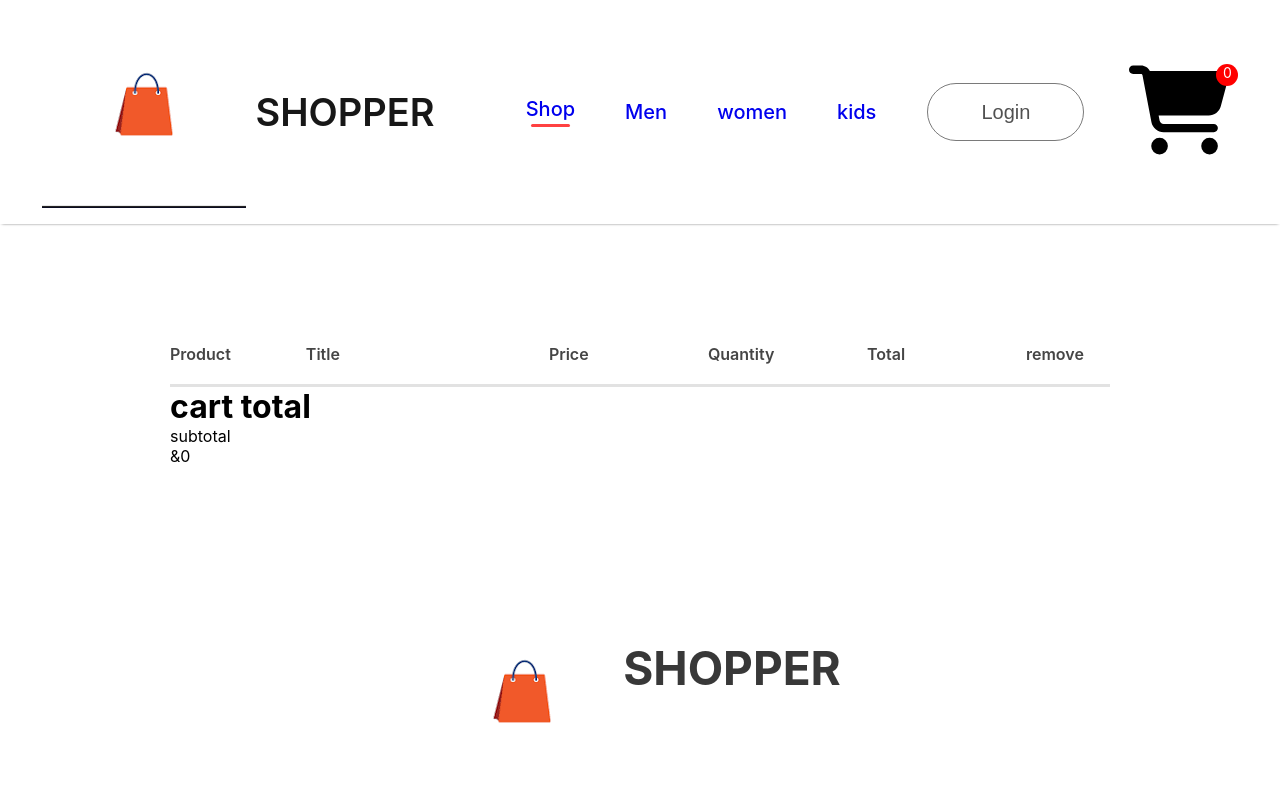
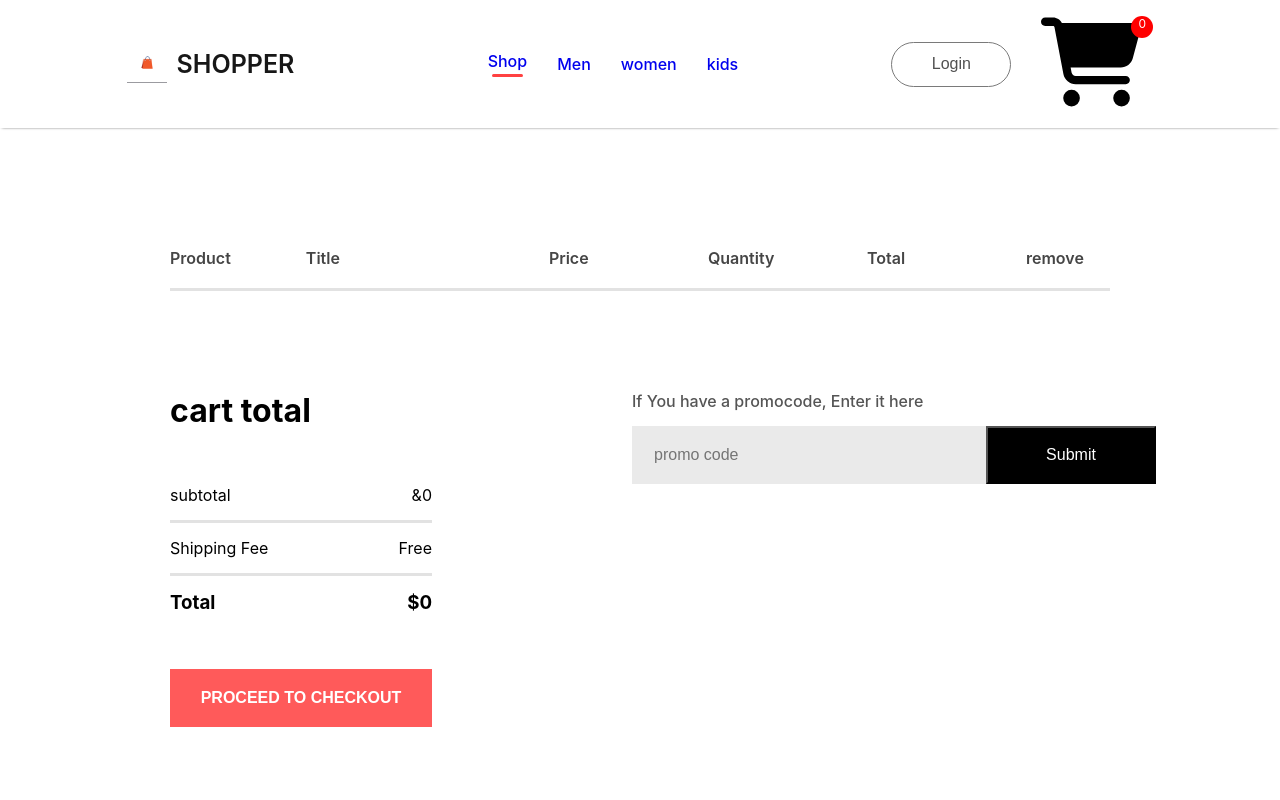
Before and after one commit to rollchai/web-app, a React (Create React App) app: page /cart in a window 1280 px wide. Shown: the top 800 px of the page. Built offline with nearby package versions, Linux system fonts and the light colour scheme.

Commit message:
front end is over

```diff
--- a/src/component/Carditems/Carditems.css
+++ b/src/component/Carditems/Carditems.css
@@ -30,3 +30,65 @@
     border: 2px solid #ebebeb;
     background: #fff;
 }
+.cartitems-down{
+    display: flex;
+    margin: 100px 0px;
+}
+.cartitem-total{
+    flex: 1;
+    display: flex;
+    flex-direction: column;
+    margin-right:200px ;
+    gap: 40px;
+}
+.cartitems-total-item{
+    display: flex;
+    justify-content: space-between;
+    padding: 15px 0px;
+
+}
+.cartitem-total button{
+    width: 262px;
+    height: 58px;
+outline: none;
+border: none;
+background: #ff5a5a;
+color: #fff;
+font-size: 16px;
+font-weight: 600;
+cursor: pointer;
+
+}
+.cartitems-promocode{
+    flex: 1;
+    font-size: 16px;
+    font-weight: 500;
+}
+.cartitems-promocode p{
+    color: #555;
+
+}
+.cartitems-promobox{
+    width: 504px;
+    margin-top: 15px;
+    padding-left: 20px;
+    height: 58px;
+    background: #eaeaea;
+
+}
+.cartitems-promocode input{
+    border: none;
+    outline: none;
+    background: transparent;
+    font-size:16px ;
+    width: 330px;
+    height: 50px;
+}
+.cartitems-promocode button{
+    width: 170px;
+    height: 58px;
+    font-size: 16px;
+    background: black;
+    color: white;
+    cursor: pointer;
+}
--- a/src/component/Carditems/Carditems.jsx
+++ b/src/component/Carditems/Carditems.jsx
@@ -4,7 +4,7 @@
 import removeicon from "../anotherphotofolder/remove.svg"
 
 const Carditems = () => {
-    const{allproduct,cartitems,removefromcart}=useContext(Context)
+    const{allproduct,cartitems,removefromcart,gettotalcartamount}=useContext(Context)
 
   return (
     <div className='Cartitems'>
@@ -46,9 +46,27 @@
                 subtotal
             </p>
             <p>
-                &{0}
+                &{gettotalcartamount()}
             </p>
         </div>
+        <hr/>
+        <div className="cartitems-total-item">
+            <p>Shipping Fee</p>
+            <p>Free</p>
+        </div>
+        <hr/>
+        <div className="cartitems-total-item">
+            <h3>Total</h3>
+            <h3>${gettotalcartamount()}</h3>
+        </div>
+        </div>
+        <button>PROCEED TO CHECKOUT</button>
+    </div>
+    <div className="cartitems-promocode">
+        <p>If You have a promocode, Enter it here</p>
+        <div className="cartitems-promobox">
+            <input type='text' placeholder='promo code '/>
+            <button>Submit</button>
         </div>
     </div>
 </div>
--- a/src/component/navbar/Navbar.css
+++ b/src/component/navbar/Navbar.css
@@ -77,3 +77,56 @@
     color: white;
 
 }
+@media(max-width:1280px){
+    .navbar{
+        padding: 12px 50px;
+    }
+    .nav-logo img{
+        width: 40px;
+
+    }
+    .nav-logo p{
+        font-size: 25px;
+
+    }
+   .nav-menu{
+    gap: 30px;
+    font-size: 16px;
+   }
+   .nav-login-cart{
+    gap:30px;
+   }
+   .nav-login-cart button {
+    width: 120px;
+    height: 45px;
+    font-size:16px ;
+   }
+   .nav-cart-count{
+    margin-left: -40px;
+    font-size: 12px;
+   }
+}
+@media(max-width:1024px){
+    .navbar{
+        padding: 12px 30px ;
+    }
+    .nav-menu{
+        gap: 25px;
+        font-size: 14px;
+    }
+    .nav-login-cart button{
+        width: 80px;
+        height: 35px;
+        font-size: 14px;
+
+    }
+    .nav-login-cart img{
+        width: 30px;
+
+    }
+    .nav-cart-count{
+        width: 18px;
+        height: 18px;
+
+    }
+}
--- a/src/component/navbar/Navbar.jsx
+++ b/src/component/navbar/Navbar.jsx
@@ -1,11 +1,12 @@
-import React, { useState } from 'react'
+import React, { useContext, useState } from 'react'
 import "./Navbar.css"
 import logo from "../assest/download (1).png"
 import carticon from "../assest/Cart.svg"
 import { Link } from 'react-router-dom'
+import { Context } from '../../context/Context'
 const Navbar = () => {
 const [menu,setmenu]=useState("shop")
-
+const{gettotalcartitem}=useContext(Context)
   return (
     <div className='navbar'>
       <div className="nav-logo"> <img src={logo} alt="" />
@@ -29,7 +30,7 @@
         <Link  style={{textDecoration:"none"}} to="/login">  <button>Login</button></Link>
 
        <Link   style={{textDecoration:"none"}}to={"/cart"}><img src={carticon} alt="" height="100px" width="100px"/></Link>
-        <div className="nav-cart-count">0</div>
+        <div className="nav-cart-count">{gettotalcartitem()}</div>
       </div>
 
 
--- a/src/context/Context.jsx
+++ b/src/context/Context.jsx
@@ -20,14 +20,43 @@
         setcartitems((prev)=>({
             ...prev,[itemId]:prev[itemId]+1
         }))
-        console.log(cartitems)
+
     }
     const removefromcart=(itemId)=>{
         setcartitems((prev)=>({
 ...prev,[itemId]:prev[itemId]-1
         }))
     }
-    const contextvalue= {allproduct,cartitems,addtocart,removefromcart};
+    // console.log(cartitems)
+
+    const gettotalcartamount=()=>{
+        let totalamount=0;
+
+
+        for(const item in cartitems)
+        {
+            if(cartitems[item]>0){
+                let iteminfo=allproduct.find((product)=>
+                    product.id===Number(item))
+
+                totalamount += iteminfo.new_price*cartitems[item];
+
+            }
+        }
+        return totalamount;
+    }
+    let gettotalcartitem=(()=>{
+        let totalitem=0;
+        for(const item in cartitems)
+        {
+            if(cartitems[item]>0){
+                totalitem += cartitems[item];
+            }
+        }
+return totalitem
+    })
+    // console.log(cartitems[item])
+    const contextvalue= {allproduct,cartitems,addtocart,removefromcart,gettotalcartamount,gettotalcartitem};
 
     return (
         <Context.Provider value={contextvalue}>
```
